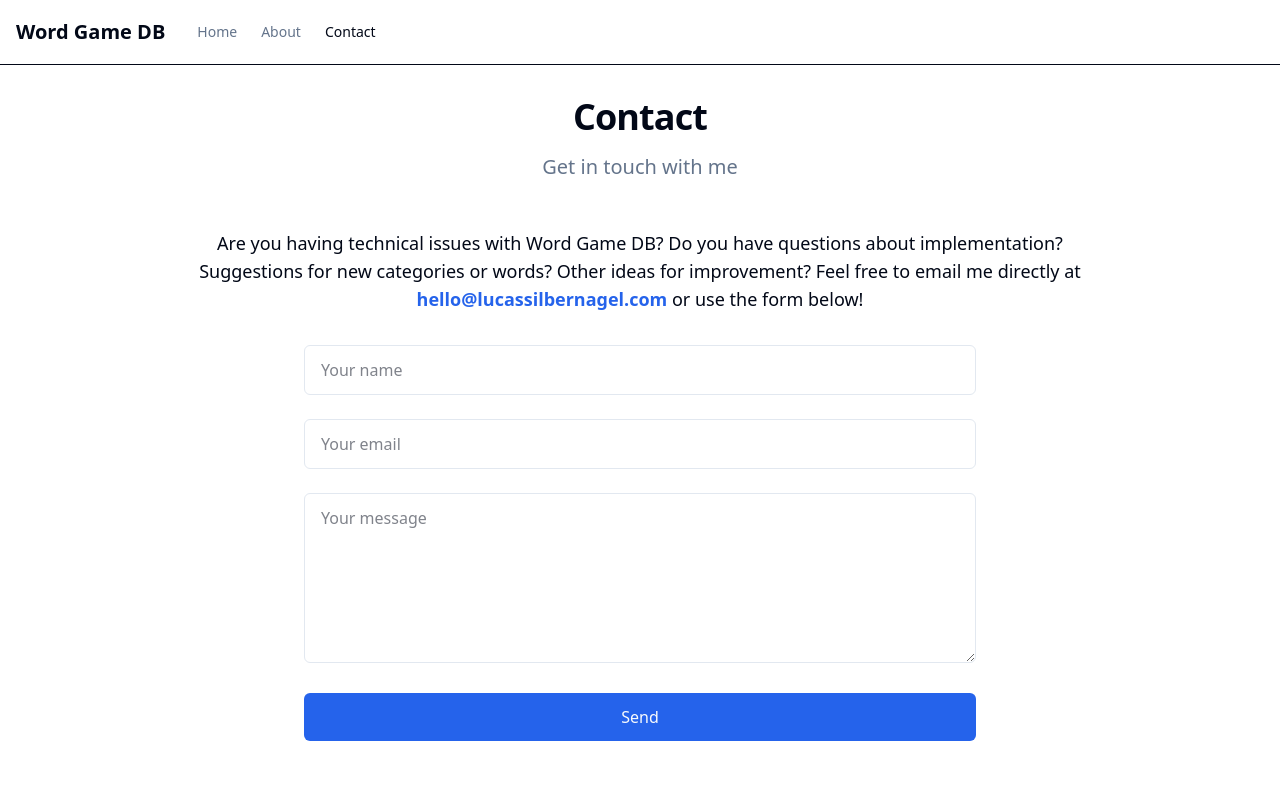
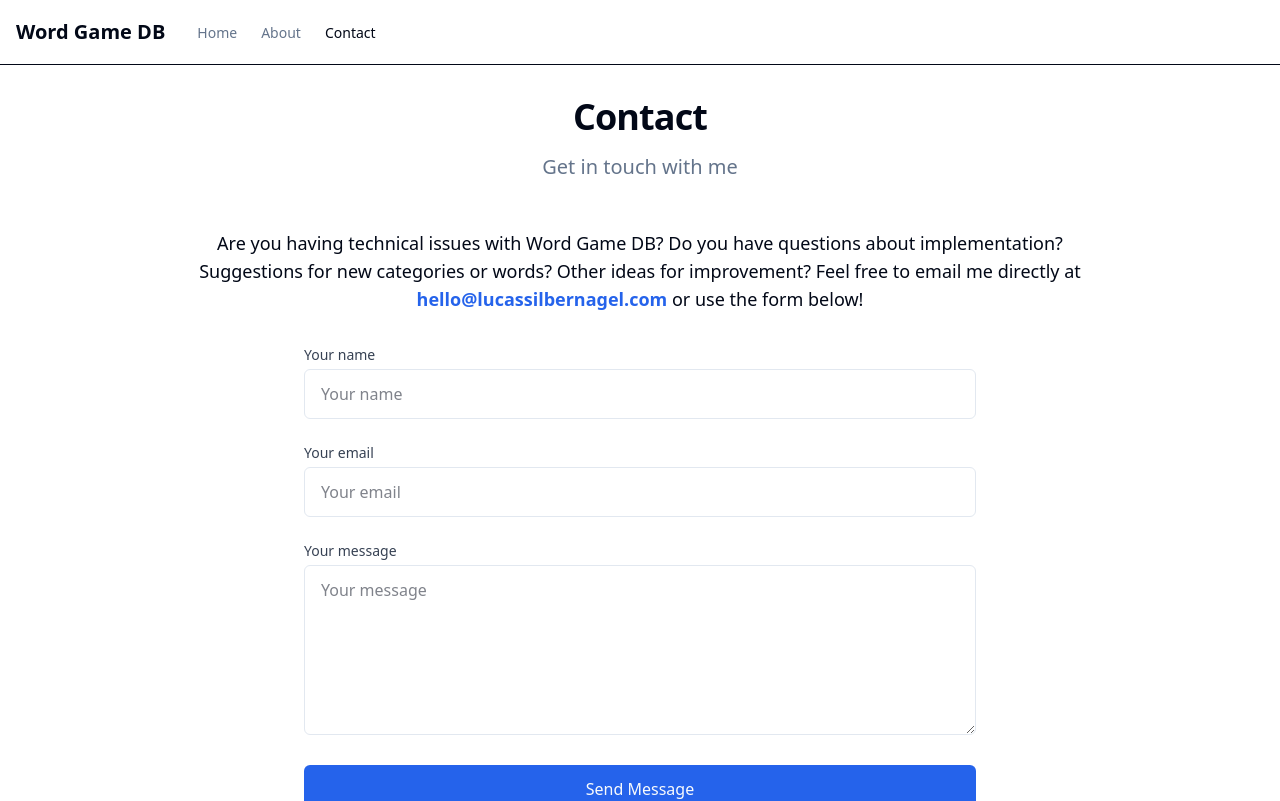
Before and after one commit to LucasSilbernagel/word-game-db-v2, a Next.js app: page /contact in a window 1280 px wide. Shown: the top 801 px of the page. Built offline with nearby package versions, Linux system fonts and the light colour scheme.

Commit message:
semantic HTML updates

```diff
--- a/app/contact/page.tsx
+++ b/app/contact/page.tsx
@@ -8,32 +8,47 @@ export default function Contact() {
   return (
     <div className="mx-auto px-4 py-8 container">
       <div className="mx-auto max-w-4xl">
-        <div className="mb-12 text-center">
+        <header className="mb-12 text-center">
           <h1 className="mb-4 font-bold text-4xl tracking-tight">Contact</h1>
           <p className="text-muted-foreground text-xl">Get in touch with me</p>
-        </div>
+        </header>
 
-        <div className="mb-8">
+        <section className="mb-8" aria-labelledby="contact-intro">
+          <h2 id="contact-intro" className="sr-only">
+            Contact Information
+          </h2>
           <p className="text-lg text-center">
             Are you having technical issues with Word Game DB? Do you have
             questions about implementation? Suggestions for new categories or
             words? Other ideas for improvement? Feel free to email me directly
             at{' '}
-            <span className="font-semibold text-primary">
+            <a
+              href="mailto:hello@lucassilbernagel.com"
+              className="font-semibold text-primary hover:underline"
+            >
               hello@lucassilbernagel.com
-            </span>{' '}
+            </a>{' '}
             or use the form below!
           </p>
-        </div>
+        </section>
 
-        <div className="mx-auto max-w-2xl">
+        <section className="mx-auto max-w-2xl" aria-labelledby="contact-form">
+          <h2 id="contact-form" className="sr-only">
+            Contact Form
+          </h2>
           <form
             action="https://formspree.io/f/xoqpywlq"
             method="POST"
             className="space-y-6"
+            aria-label="Contact form"
           >
+            <fieldset className="space-y-6">
+              <legend className="sr-only">Contact details</legend>
               <div>
-              <label htmlFor="name" className="sr-only">
+                <label
+                  htmlFor="name"
+                  className="block mb-1 font-medium text-gray-700 dark:text-gray-300 text-sm"
+                >
                   Your name
                 </label>
                 <input
@@ -43,11 +58,18 @@ export default function Contact() {
                   type="text"
                   placeholder="Your name"
                   className="px-4 py-3 border border-input focus:border-transparent rounded-md focus:outline-none focus:ring-2 focus:ring-ring w-full text-base"
+                  aria-describedby="name-help"
                 />
+                <p id="name-help" className="sr-only">
+                  Enter your full name
+                </p>
               </div>
 
               <div>
-              <label htmlFor="email" className="sr-only">
+                <label
+                  htmlFor="email"
+                  className="block mb-1 font-medium text-gray-700 dark:text-gray-300 text-sm"
+                >
                   Your email
                 </label>
                 <input
@@ -57,11 +79,18 @@ export default function Contact() {
                   type="email"
                   placeholder="Your email"
                   className="px-4 py-3 border border-input focus:border-transparent rounded-md focus:outline-none focus:ring-2 focus:ring-ring w-full text-base"
+                  aria-describedby="email-help"
                 />
+                <p id="email-help" className="sr-only">
+                  Enter your email address for response
+                </p>
               </div>
 
               <div>
-              <label htmlFor="message" className="sr-only">
+                <label
+                  htmlFor="message"
+                  className="block mb-1 font-medium text-gray-700 dark:text-gray-300 text-sm"
+                >
                   Your message
                 </label>
                 <textarea
@@ -71,17 +100,26 @@ export default function Contact() {
                   placeholder="Your message"
                   rows={6}
                   className="px-4 py-3 border border-input focus:border-transparent rounded-md focus:outline-none focus:ring-2 focus:ring-ring w-full text-base resize-vertical"
+                  aria-describedby="message-help"
                 />
+                <p id="message-help" className="sr-only">
+                  Enter your message or question
+                </p>
               </div>
+            </fieldset>
 
             <button
               type="submit"
               className="bg-primary hover:bg-primary/90 px-6 py-3 rounded-md w-full font-medium text-primary-foreground text-base transition-colors"
+              aria-describedby="submit-help"
             >
-              Send
+              Send Message
             </button>
+            <p id="submit-help" className="sr-only">
+              Submit your contact form
+            </p>
           </form>
-        </div>
+        </section>
       </div>
     </div>
   )
--- a/app/error.tsx
+++ b/app/error.tsx
@@ -14,19 +14,20 @@ export default function Error({
   }, [error])
 
   return (
-    <div className="flex min-h-screen flex-col items-center justify-center">
+    <main className="flex flex-col justify-center items-center min-h-screen">
       <div className="text-center">
-        <h2 className="mb-4 text-2xl font-bold">Something went wrong!</h2>
-        <p className="text-muted-foreground mb-6">
+        <h1 className="mb-4 font-bold text-2xl">Something went wrong!</h1>
+        <p className="mb-6 text-muted-foreground">
           An unexpected error occurred. Please try again.
         </p>
         <button
           onClick={reset}
-          className="bg-primary hover:bg-primary/90 text-primary-foreground rounded-md px-4 py-2"
+          className="bg-primary hover:bg-primary/90 px-4 py-2 rounded-md text-primary-foreground"
+          aria-label="Try to recover from the error"
         >
           Try again
         </button>
       </div>
-    </div>
+    </main>
   )
 }
--- a/app/layout.tsx
+++ b/app/layout.tsx
@@ -55,7 +55,9 @@ export default function RootLayout({
         className={`${geistSans.variable} ${geistMono.variable} antialiased`}
         suppressHydrationWarning={true}
       >
-        <Navigation />
+        <header>
+          <Navigation />
+        </header>
         <main className="min-h-screen">{children}</main>
         <Footer />
       </body>
--- a/app/page.tsx
+++ b/app/page.tsx
@@ -98,13 +98,14 @@ export default function Home() {
   return (
     <div className="mx-auto px-4 py-8 container">
       <div className="mx-auto max-w-4xl">
-        <div className="mb-12 text-center">
+        <header className="mb-12 text-center">
           <h1 className="mb-4 font-bold text-4xl tracking-tight">
             Word Game DB
           </h1>
           <p className="mb-8 text-muted-foreground text-xl">
             A read-only REST API for educational word game development
           </p>
+          <nav aria-label="Main navigation">
             <div className="flex justify-center gap-4">
               <Button asChild>
                 <Link href="/about">Learn More</Link>
@@ -113,9 +114,13 @@ export default function Home() {
                 <Link href="/contact">Get in Touch</Link>
               </Button>
             </div>
-        </div>
+          </nav>
+        </header>
 
-        <div className="mb-12">
+        <section className="mb-12" aria-labelledby="about-heading">
+          <h2 id="about-heading" className="sr-only">
+            About Word Game DB
+          </h2>
           <Card>
             <CardContent className="pt-6">
               <div className="dark:prose-invert max-w-none text-center prose prose-gray">
@@ -135,13 +140,19 @@ export default function Home() {
               </div>
             </CardContent>
           </Card>
-        </div>
+        </section>
 
-        <div className="mb-12">
-          <h2 className="mb-6 font-semibold text-2xl">API Endpoints</h2>
-          <div className="gap-4 grid">
+        <section className="mb-12" aria-labelledby="api-endpoints-heading">
+          <h2
+            id="api-endpoints-heading"
+            className="mb-6 font-semibold text-2xl"
+          >
+            API Endpoints
+          </h2>
+          <div className="gap-4 grid" role="list" aria-label="API endpoints">
             {apiEndpoints.map((endpoint, index) => (
-              <Card key={index}>
+              <article key={index} role="listitem">
+                <Card>
                   <CardHeader>
                     <div className="flex items-center gap-3">
                       <span
@@ -157,6 +168,7 @@ export default function Home() {
                           }
                           return 'bg-red-100 text-red-800 dark:bg-red-900 dark:text-red-200'
                         })()}`}
+                        aria-label={`HTTP method: ${endpoint.method}`}
                       >
                         {endpoint.method}
                       </span>
@@ -188,21 +200,27 @@ export default function Home() {
                     />
                   </CardContent>
                 </Card>
+              </article>
             ))}
             {isLoadingConfig && (
+              <article role="listitem">
                 <Card>
                   <CardContent className="pt-6">
                     <div className="flex justify-center items-center py-4">
-                    <div className="border-2 border-primary border-t-transparent rounded-full w-6 h-6 animate-spin" />
+                      <div
+                        className="border-2 border-primary border-t-transparent rounded-full w-6 h-6 animate-spin"
+                        aria-hidden="true"
+                      />
                       <span className="ml-2 text-muted-foreground text-sm">
                         Loading additional endpoints...
                       </span>
                     </div>
                   </CardContent>
                 </Card>
+              </article>
             )}
           </div>
-        </div>
+        </section>
       </div>
     </div>
   )
--- a/components/navigation.tsx
+++ b/components/navigation.tsx
@@ -14,29 +14,38 @@ export function Navigation() {
   const pathname = usePathname()
 
   return (
-    <nav className="bg-background/95 supports-[backdrop-filter]:bg-background/60 border-b backdrop-blur">
-      <div className="container mx-auto px-4">
-        <div className="flex h-16 items-center justify-between">
+    <nav
+      className="bg-background/95 supports-[backdrop-filter]:bg-background/60 backdrop-blur border-b"
+      aria-label="Main navigation"
+    >
+      <div className="mx-auto px-4 container">
+        <div className="flex justify-between items-center h-16">
           <div className="flex items-center space-x-8">
-            <Link href="/" className="text-xl font-bold">
+            <Link
+              href="/"
+              className="font-bold text-xl"
+              aria-label="Word Game DB - Home"
+            >
               Word Game DB
             </Link>
-            <div className="hidden space-x-6 md:flex">
+            <ul className="hidden md:flex space-x-6" role="list">
               {navigation.map((item) => (
+                <li key={item.name} role="listitem">
                   <Link
-                  key={item.name}
                     href={item.href}
                     className={cn(
-                    'hover:text-primary text-sm font-medium transition-colors',
+                      'font-medium hover:text-primary text-sm transition-colors',
                       pathname === item.href
                         ? 'text-foreground'
                         : 'text-muted-foreground'
                     )}
+                    aria-current={pathname === item.href ? 'page' : undefined}
                   >
                     {item.name}
                   </Link>
+                </li>
               ))}
-            </div>
+            </ul>
           </div>
         </div>
       </div>
```
Also changed, not shown: app/about/page.tsx (+40 -18 lines). Lines whose indentation alone changed are shown as unchanged.
